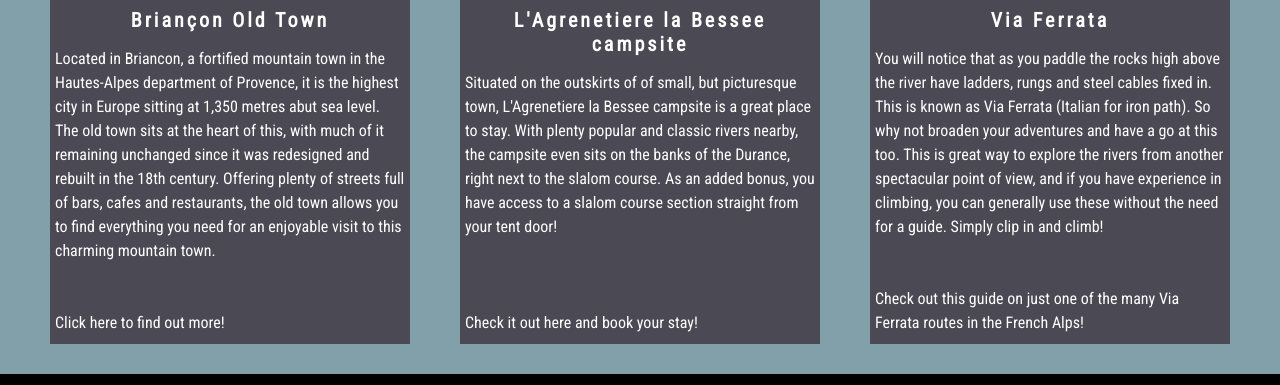
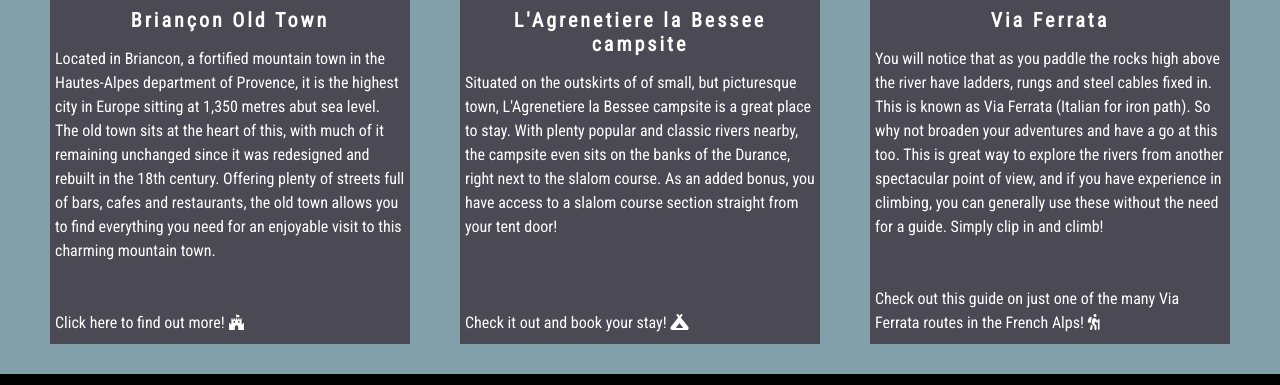
Before and after one commit to ClaraR93/paddle-adventures, a plain HTML site: page explore.html in a window 1280 px wide. Shown: the part 1289-1674 px from the top of the page. Drawn offline with Linux system fonts and the light colour scheme.

Commit message:
Add font-awesome icons to small-container classes and wrap in link

```diff
--- a/explore.html
+++ b/explore.html
@@ -115,9 +115,8 @@
                     of bars, cafes and
                     restaurants, the old town allows you to find everything you need for an enjoyable visit to this
                     charming mountain town. <br><br><br>
-                    Click <a href="https://www.france-voyage.com/tourism/briancon-1322.htm" target="_blank"
-                        aria-label="Opens further information on Briancon old town in seperate tab">here </a>to find out
-                    more!</p>
+                    Click here to find out more! <i class="fa-brands fa-fort-awesome"></i>
+                </p>
             </div>
             <div class="small-container">
                 <h3>Stay</h3>
@@ -132,9 +131,10 @@
                     With plenty popular and classic rivers nearby, the campsite even sits on the banks of the Durance,
                     right next to the
                     slalom course. As an added bonus, you have access to a slalom course section straight from your tent
-                    door! <br><br><br><br> Check it out <a href="http://www.campinglesecrins.com" target="_blank"
-                        aria-label="Opens further information on camping and booking in a seperate tab ">here</a> and
-                    book your stay!</p>
+                    door! <br><br><br><br> Check it out and book your stay!<a href="http://www.campinglesecrins.com" target="_blank" aria-label="Opens further information on camping and booking in a seperate tab">
+                        <i class="fa-solid fa-campground"></i>
+                    </a>
+                </p>
             </div>
             <div class="small-container">
                 <h3>Experience</h3>
@@ -153,7 +153,7 @@
                     climb! <br><br><br>
                     Check out <a href="https://www.ecrinscollective.com/via-ferrata-guidebook/chateau-queyras"
                         target="_blank" aria-label="Opens a guide on via ferrata at Chateux Queyras"> this </a>guide on
-                    just one of the many Via Ferrata routes in the French Alps!</p>
+                    just one of the many Via Ferrata routes in the French Alps! <i class="fa-solid fa-person-hiking"></i></p>
             </div>
         </div>
 
```
